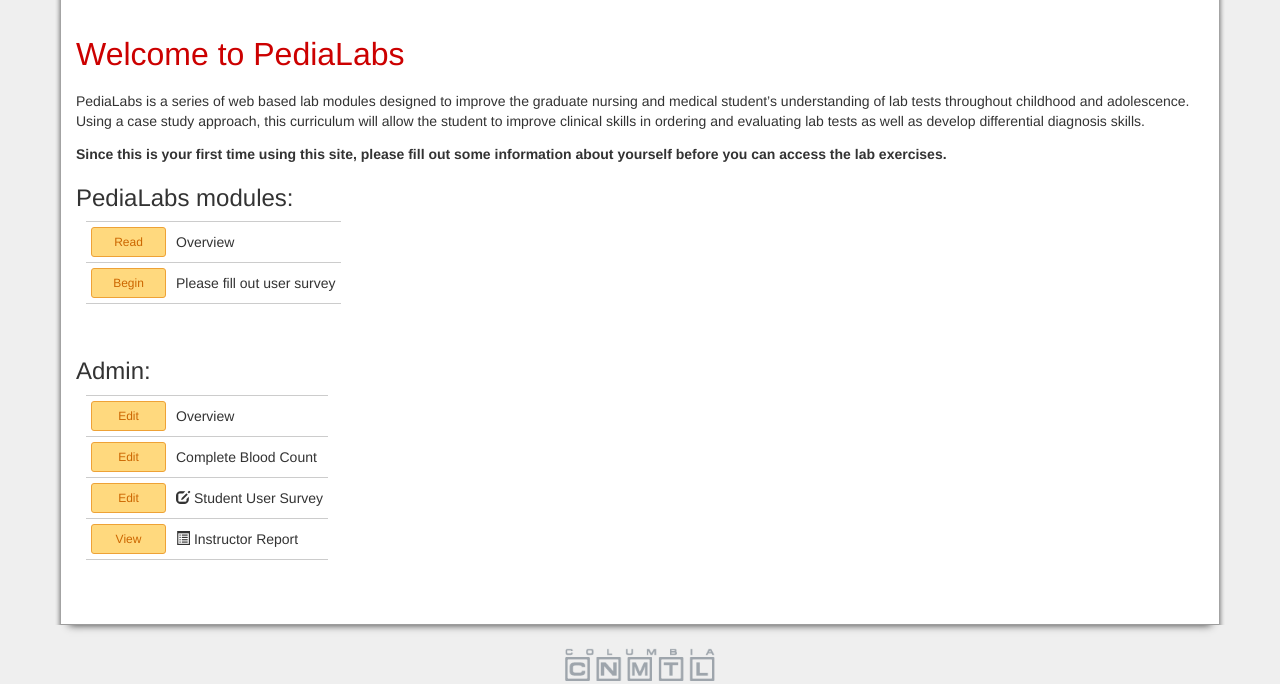
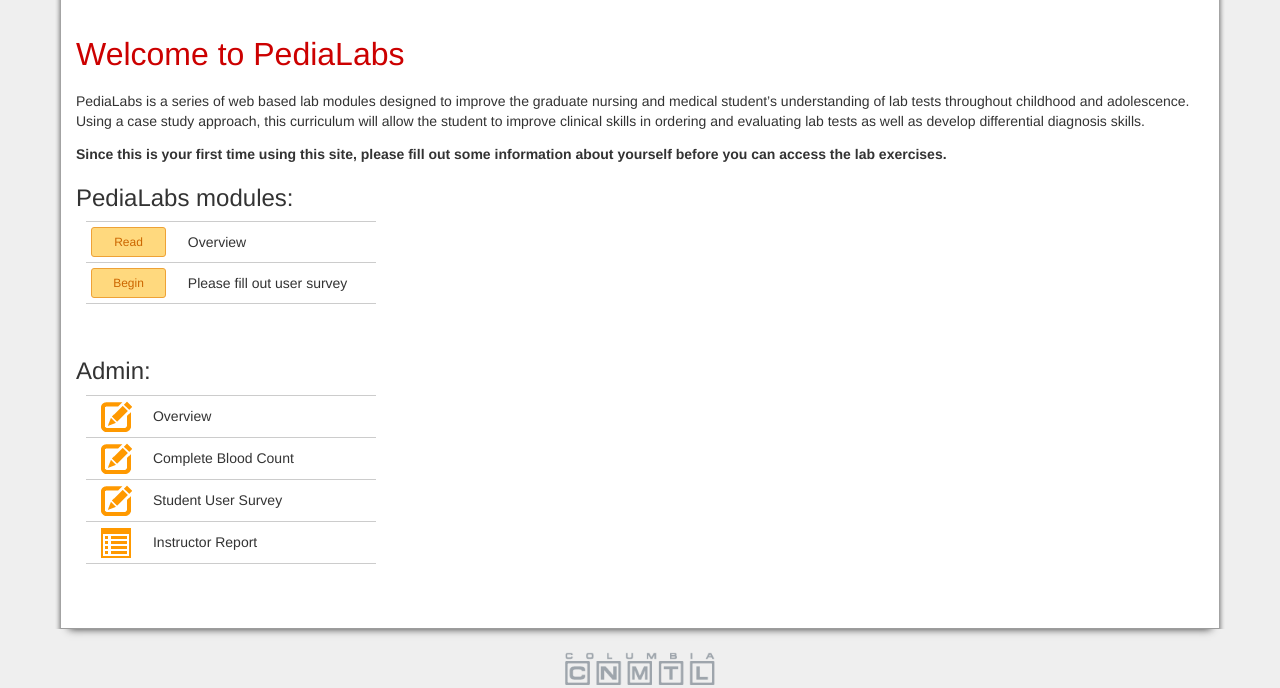
Before and after one commit to tmnogueira/pedialabsnew, a Django app: template pedialabsnew/templates/main/index.html in a window 1280 px wide. Shown: the part 132-820 px from the top of the page. Run offline with Django 3.2, Linux system fonts and the light colour scheme; the template is opened without the code that fills it, so the values that code supplies are empty; the visitor is signed in with stand-in values (Sample User, id 1); parts of the project's set-up code (start-up, migrations or seed data) failed here and were passed over; some libraries are stand-ins or nearby versions.

Commit message:
redoing the index page for admin

```diff
--- a/media/css/main.css
+++ b/media/css/main.css
@@ -987,6 +987,7 @@ ul.pager {
 .pedialabs-toc {
   border: none;
   margin-left: 10px;
+  width: 290px;
 }
 
 .pedialabs-toc a {
@@ -1021,6 +1022,37 @@ ul.pager {
 
 .pedialabs-toc .btn-warning {
   background-color: #ffd97e;
+}
+
+
+.icon-action {
+  width: 31px !important;
+  margin-left: auto !important;
+  margin-right: auto !important;
+}
+
+.icon-action span {
+  display: none;
+}
+
+.icon-edit {
+  width: 31px;
+  height: 31px;
+  display: block;
+  margin: 0;
+  padding: 0;
+  border: 0;
+  background: transparent url('/media/img/icon-edit.png') no-repeat 0px 0px;
+}
+
+.icon-report {
+  width: 31px;
+  height: 31px;
+  display: block;
+  margin: 0;
+  padding: 0;
+  border: 0;
+  background: transparent url('/media/img/icon-report.png') no-repeat 0px 0px;
 }
 
 #getFlash {
--- a/pedialabsnew/templates/main/index.html
+++ b/pedialabsnew/templates/main/index.html
@@ -85,7 +85,7 @@
 <table class="pedialabs-toc">
   <tr>
     <td>
-      <a href="/pages/public/edit/" class="btn btn-sm btn-warning">Edit</a>
+      <a href="/pages/public/edit/overview/" class="icon-action icon-edit" title="Edit"><span>Edit</span></a>
     </td>
     <td>
       Overview
@@ -93,7 +93,7 @@
   </tr>
   <tr>
     <td>
-      <a href="/pages/labs/edit/cbc/" class="btn btn-sm btn-warning">Edit</a>
+      <a href="/pages/labs/edit/cbc/" class="icon-action icon-edit" title="Edit"><span>Edit</span></a>
     </td>
     <td>
       Complete Blood Count
@@ -101,18 +101,18 @@
   </tr>
   <tr>
     <td>
-      <a href="/pages/labs/edit/survey/" class="btn btn-sm btn-warning">Edit</a>
+      <a href="/pages/labs/edit/survey/" class="icon-action icon-edit" title="Edit"><span>Edit</span></a>
     </td>
     <td>
-      <span class="glyphicon glyphicon-edit"></span> Student User Survey
+      Student User Survey
     </td>
   </tr>
   <tr>
     <td>
-      <a href="/instructor/" class="btn btn-sm btn-warning">View</a>
+      <a href="/instructor/" class="icon-action icon-report" title="Edit"><span>View</span></a>
     </td>
     <td>
-      <span class="glyphicon glyphicon-list-alt"></span> Instructor Report
+      Instructor Report
     </td>
   </tr>
 </table>
```
Also changed, not shown: media/img/icon-download.png (added), media/img/icon-edit.png (added), media/img/icon-report.png (added).
